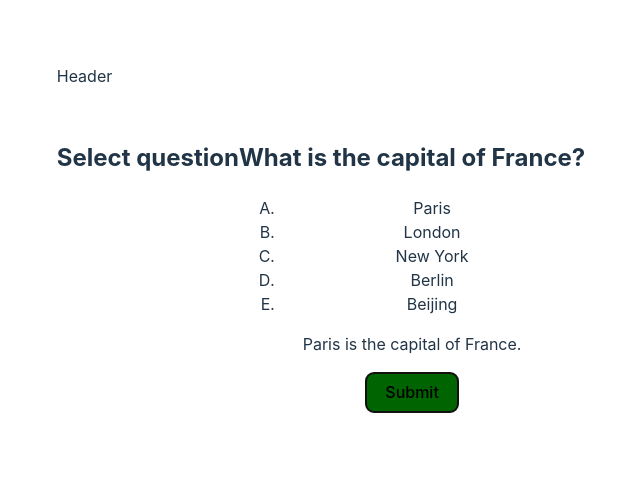
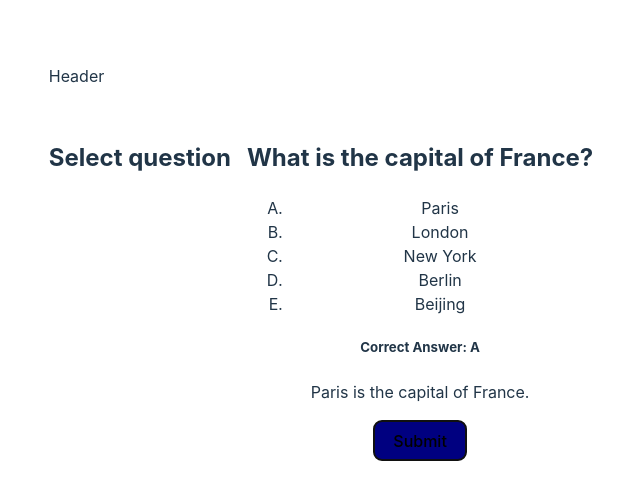
Before and after one commit to BigFatDuck1/final_mb_simple_mcq, a React (Vite) app: page / in a window 1280 px wide. Both pictures are taken after a click on the button "Submit". Shown: the top 500 px of the page, without its empty margins (319-959 px from the left). Built offline with nearby package versions, Linux system fonts and the light colour scheme.

Commit message:
Conditional rendering of answer and explanation on pressing submit button; next step is to allow user to select option and check their answer

```diff
--- a/src/App.css
+++ b/src/App.css
@@ -27,5 +27,9 @@
 }
 
 .submitted {
-  background: darkgreen;
+  background: navy;
 }
+
+.select_panel {
+  margin-right: 1rem;
+}
--- a/src/App.jsx
+++ b/src/App.jsx
@@ -1,3 +1,5 @@
+/* eslint-disable react/prop-types */
+
 import { useState } from 'react'
 import './App.css'
 
@@ -24,8 +26,10 @@ function App() {
         Header
       </div>
       <div className="main_container">
-      <SelectPanel className="select_panel" />
-      <div className="question_pan">
+      <div className="select_panel">
+        <SelectPanel />
+      </div>
+      <div className="question_panel">
         <QuestionPanel
           question="What is the capital of France?"
           a="Paris"
@@ -33,9 +37,9 @@ function App() {
           c="New York"
           d="Berlin"
           e="Beijing"
-        correct="a"
+          correct="A"
           explanation="Paris is the capital of France."
-        showAnswer={true}
+          showAnswer={submit}
           />
           <SubmitButton id="submit_button" click_function={handleSubmit} submit_state={submit} />
       </div>
@@ -60,4 +64,4 @@ function SubmitButton( { click_function, id, submit_state }) {
   )
 }
 
-export default App
+export default App;
--- a/src/QuestionPanel.jsx
+++ b/src/QuestionPanel.jsx
@@ -1,5 +1,7 @@
-import react from 'react';
-import { useState } from 'react';
+//import { useState } from 'react';
+/* eslint-disable react/prop-types */
+
+
 
 function QuestionPanel({ question, a,b,c,d,e, correct, explanation, showAnswer }) {
 
@@ -19,7 +21,7 @@ function QuestionPanel({ question, a,b,c,d,e, correct, explanation, showAnswer }
             </div>
         )
     }
-    else {
+    else { //showAnswer == true
         return (
             <div>
                 <h2>{question}</h2>
@@ -30,6 +32,7 @@ function QuestionPanel({ question, a,b,c,d,e, correct, explanation, showAnswer }
                     <li>{d}</li>
                     <li>{e}</li>
                 </ol>
+                <h5>Correct Answer: {correct}</h5>
                 <p>{explanation}</p>
             </div>
         )
--- a/src/SelectPanel.jsx
+++ b/src/SelectPanel.jsx
@@ -1,4 +1,4 @@
-import React from "react";
+//import React from "react";
 
 function SelectPanel() {
     return (
```
Lines whose indentation alone changed are shown as unchanged.
